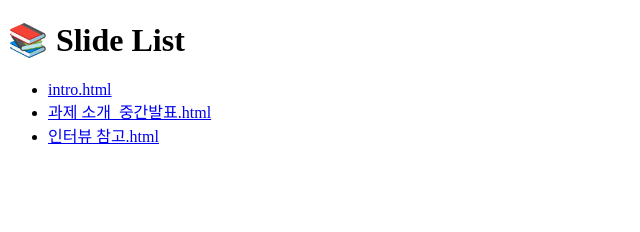
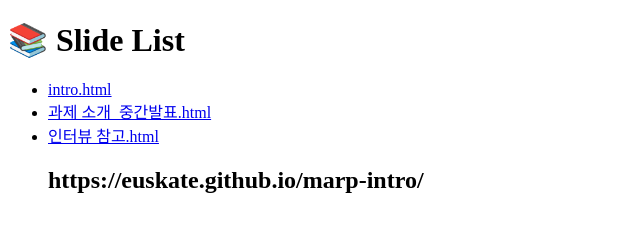
Before and after one commit to euskate/marp-intro, a plain HTML site: page index.html in a window 1280 px wide. Shown: the whole page, without its empty margins (0-640 px from the left). Drawn offline with Linux system fonts and the light colour scheme.

Commit message:
Update index.html

```diff
--- a/index.html
+++ b/index.html
@@ -2,4 +2,6 @@
 <li><a href='intro.html'>intro.html</a></li>
 <li><a href='과제 소개_중간발표.html'>과제 소개_중간발표.html</a></li>
 <li><a href='인터뷰 참고.html'>인터뷰 참고.html</a></li>
+
+  <h2>https://euskate.github.io/marp-intro/</h2>
 </ul></body></html>
```
